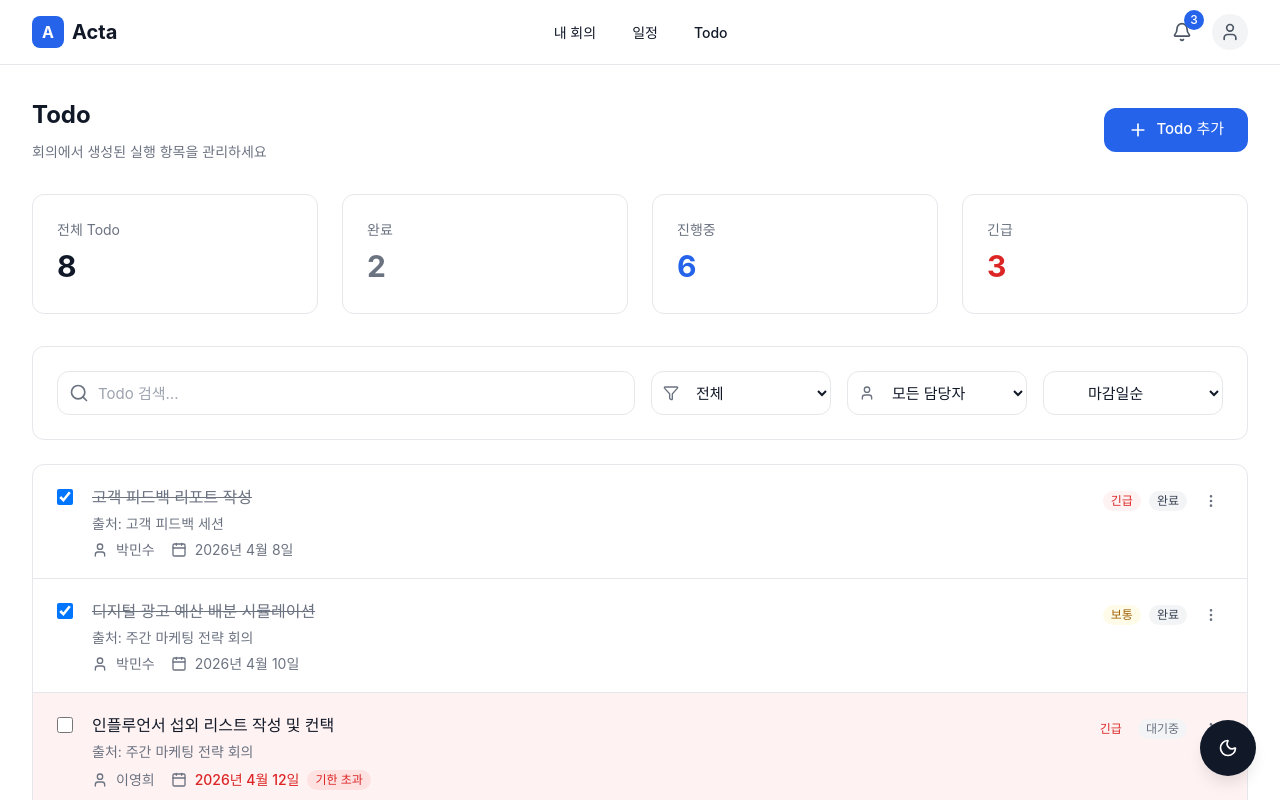
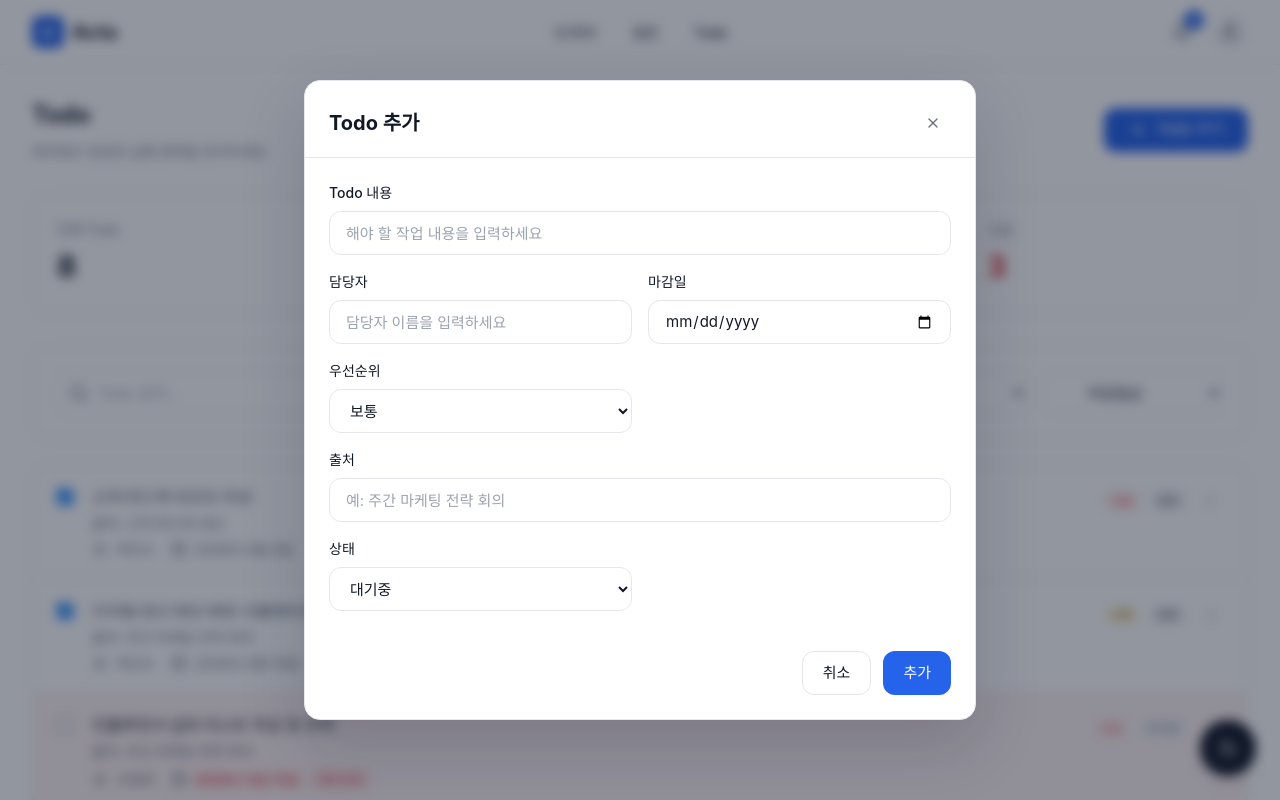
Before and after one commit to YU-AIProject-26/Frontend, a React (Vite) app: page /todo in a window 1280 px wide. Both pictures are taken after a click on the button "Todo 추가". Shown: the top 800 px of the page. Built offline with nearby package versions, Linux system fonts and the light colour scheme.

Commit message:
[추가] Todo 추가 모달 UI 및 생성 기능 구현

```diff
--- a/src/pages/TodoPage.styles.ts
+++ b/src/pages/TodoPage.styles.ts
@@ -544,3 +544,217 @@ export const OverdueBadge = styled.span`
   font-size: 0.75rem;
   font-weight: 500;
 `;
+
+export const ModalOverlay = styled.div`
+  position: fixed;
+  inset: 0;
+  z-index: 1000;
+  background: rgba(15, 23, 42, 0.45);
+  backdrop-filter: blur(6px);
+  display: flex;
+  align-items: center;
+  justify-content: center;
+  padding: 1.5rem;
+`;
+
+export const ModalCard = styled.div`
+  width: 100%;
+  max-width: 42rem;
+  border-radius: 1rem;
+  border: 1px solid #e5e7eb;
+  background: #ffffff;
+  box-shadow: 0 24px 64px rgba(15, 23, 42, 0.18);
+  overflow: hidden;
+
+  html.dark & {
+    border-color: #262626;
+    background: #1a1a1a;
+    box-shadow: 0 24px 64px rgba(0, 0, 0, 0.45);
+  }
+`;
+
+export const ModalHeader = styled.div`
+  display: flex;
+  align-items: center;
+  justify-content: space-between;
+  padding: 1.5rem 1.5rem 1rem;
+  border-bottom: 1px solid #e5e7eb;
+
+  html.dark & {
+    border-bottom-color: #262626;
+  }
+`;
+
+export const ModalTitle = styled.h2`
+  margin: 0;
+  font-size: 1.25rem;
+  font-weight: 700;
+  color: #111827;
+
+  html.dark & {
+    color: #ffffff;
+  }
+`;
+
+export const ModalCloseButton = styled.button`
+  width: 2.25rem;
+  height: 2.25rem;
+  border: none;
+  border-radius: 9999px;
+  background: transparent;
+  display: inline-flex;
+  align-items: center;
+  justify-content: center;
+
+  &:hover {
+    background: #f3f4f6;
+  }
+
+  .close-icon {
+    width: 1rem;
+    height: 1rem;
+    color: #6b7280;
+  }
+
+  html.dark & {
+    &:hover {
+      background: #1f2937;
+    }
+
+    .close-icon {
+      color: #9ca3af;
+    }
+  }
+`;
+
+export const ModalBody = styled.div`
+  padding: 1.5rem;
+`;
+
+export const ModalGrid = styled.div`
+  display: grid;
+  grid-template-columns: repeat(2, minmax(0, 1fr));
+  gap: 1rem;
+`;
+
+export const ModalField = styled.div`
+  display: flex;
+  flex-direction: column;
+  gap: 0.5rem;
+
+  &:first-child,
+  &:nth-child(5) {
+    grid-column: span 2;
+  }
+`;
+
+export const ModalLabel = styled.label`
+  font-size: 0.875rem;
+  font-weight: 500;
+  color: #111827;
+
+  html.dark & {
+    color: #ffffff;
+  }
+`;
+
+export const ModalInput = styled.input`
+  width: 100%;
+  height: 2.75rem;
+  padding: 0 1rem;
+  border-radius: 0.75rem;
+  border: 1px solid #e5e7eb;
+  background: #ffffff;
+  color: #111827;
+  font-size: 0.9375rem;
+  outline: none;
+
+  &::placeholder {
+    color: #9ca3af;
+  }
+
+  &:focus {
+    border-color: ${({ theme }) => theme.colors.accent};
+    box-shadow: 0 0 0 3px rgba(37, 99, 235, 0.12);
+  }
+
+  html.dark & {
+    border-color: #262626;
+    background: #0a0a0a;
+    color: #ffffff;
+  }
+`;
+
+export const ModalSelect = styled.select`
+  width: 100%;
+  height: 2.75rem;
+  padding: 0 1rem;
+  border-radius: 0.75rem;
+  border: 1px solid #e5e7eb;
+  background: #ffffff;
+  color: #111827;
+  font-size: 0.9375rem;
+  outline: none;
+
+  &:focus {
+    border-color: ${({ theme }) => theme.colors.accent};
+    box-shadow: 0 0 0 3px rgba(37, 99, 235, 0.12);
+  }
+
+  html.dark & {
+    border-color: #262626;
+    background: #0a0a0a;
+    color: #ffffff;
+  }
+`;
+
+export const ModalActions = styled.div`
+  display: flex;
+  justify-content: flex-end;
+  gap: 0.75rem;
+  padding: 1rem 1.5rem 1.5rem;
+`;
+
+export const ModalCancelButton = styled.button`
+  height: 2.75rem;
+  padding: 0 1.25rem;
+  border-radius: 0.75rem;
+  border: 1px solid #e5e7eb;
+  background: #ffffff;
+  color: #111827;
+  font-size: 0.9375rem;
+  font-weight: 500;
+
+  &:hover {
+    background: #f3f4f6;
+  }
+
+  html.dark & {
+    border-color: #262626;
+    background: #1a1a1a;
+    color: #ffffff;
+
+    &:hover {
+      background: #1f2937;
+    }
+  }
+`;
+
+export const ModalSubmitButton = styled.button`
+  height: 2.75rem;
+  padding: 0 1.25rem;
+  border: none;
+  border-radius: 0.75rem;
+  background: ${({ theme }) => theme.colors.accent};
+  color: #ffffff;
+  font-size: 0.9375rem;
+  font-weight: 500;
+
+  &:hover {
+    background: color-mix(
+      in srgb,
+      ${({ theme }) => theme.colors.accent} 90%,
+      transparent
+    );
+  }
+`;
--- a/src/pages/TodoPage.tsx
+++ b/src/pages/TodoPage.tsx
@@ -6,6 +6,7 @@ import {
   MoreVertical,
   Calendar,
   User,
+  X,
 } from 'lucide-react';
 import {
   PageWrapper,
@@ -47,18 +48,24 @@ import {
   TodoMetaItem,
   TodoMetaText,
   OverdueBadge,
+  ModalOverlay,
+  ModalCard,
+  ModalHeader,
+  ModalTitle,
+  ModalCloseButton,
+  ModalBody,
+  ModalGrid,
+  ModalField,
+  ModalLabel,
+  ModalInput,
+  ModalSelect,
+  ModalActions,
+  ModalCancelButton,
+  ModalSubmitButton,
 } from './TodoPage.styles';
 
 type FilterType = 'all' | 'pending' | 'completed';
 type SortType = 'due-date' | 'priority' | 'status' | 'recent';
-type AssigneeFilter =
-  | 'all-assignee'
-  | '김철수'
-  | '이영희'
-  | '박민수'
-  | '최지은'
-  | '정현우';
-
 type TodoStatus = '진행중' | '대기중' | '완료';
 
 type Todo = {
@@ -73,13 +80,25 @@ type Todo = {
   previousStatus?: Exclude<TodoStatus, '완료'>;
 };
 
+const priorityOrder: Record<Todo['priority'], number> = {
+  high: 0,
+  medium: 1,
+  low: 2,
+};
+
+const statusOrder: Record<Todo['status'], number> = {
+  진행중: 0,
+  대기중: 1,
+  완료: 2,
+};
+
 export default function TodoPage() {
   const [filter, setFilter] = useState<FilterType>('all');
-  const [assigneeFilter, setAssigneeFilter] =
-    useState<AssigneeFilter>('all-assignee');
+  const [assigneeFilter, setAssigneeFilter] = useState('all-assignee');
   const [sortType, setSortType] = useState<SortType>('due-date');
   const [searchKeyword, setSearchKeyword] = useState('');
   const [openMenuId, setOpenMenuId] = useState<number | null>(null);
+  const [isAddModalOpen, setIsAddModalOpen] = useState(false);
 
   const [todos, setTodos] = useState<Todo[]>([
     {
@@ -172,6 +191,73 @@ export default function TodoPage() {
     },
   ]);
 
+  const [newTodo, setNewTodo] = useState({
+    text: '',
+    assignee: '',
+    dueDate: '',
+    priority: 'medium' as 'high' | 'medium' | 'low',
+    source: '',
+    status: '대기중' as Exclude<TodoStatus, '완료'>,
+  });
+
+  const assigneeOptions = useMemo(() => {
+    const uniqueAssignees = Array.from(
+      new Set(
+        todos
+          .map((todo) => todo.assignee.trim())
+          .filter((assignee) => assignee.length > 0)
+      )
+    ).sort((a, b) => a.localeCompare(b, 'ko-KR'));
+
+    return ['all-assignee', ...uniqueAssignees];
+  }, [todos]);
+
+  const resetNewTodo = () => {
+    setNewTodo({
+      text: '',
+      assignee: '',
+      dueDate: '',
+      priority: 'medium',
+      source: '',
+      status: '대기중',
+    });
+  };
+
+  const openAddModal = () => {
+    resetNewTodo();
+    setIsAddModalOpen(true);
+  };
+
+  const closeAddModal = () => {
+    setIsAddModalOpen(false);
+  };
+
+  const handleAddTodo = () => {
+    if (
+      !newTodo.text.trim() ||
+      !newTodo.assignee.trim() ||
+      !newTodo.dueDate ||
+      !newTodo.source.trim()
+    ) {
+      return;
+    }
+
+    const createdTodo: Todo = {
+      id: Date.now(),
+      text: newTodo.text.trim(),
+      assignee: newTodo.assignee.trim(),
+      dueDate: newTodo.dueDate,
+      priority: newTodo.priority,
+      completed: false,
+      source: newTodo.source.trim(),
+      status: newTodo.status,
+      previousStatus: newTodo.status,
+    };
+
+    setTodos((prev) => [createdTodo, ...prev]);
+    closeAddModal();
+  };
+
   const toggleTodoCompleted = (id: number) => {
     setTodos((prev) =>
       prev.map((todo) => {
@@ -188,7 +274,10 @@ export default function TodoPage() {
         return {
           ...todo,
           completed: true,
-          previousStatus: todo.status === '완료' ? todo.previousStatus ?? '진행중' : todo.status,
+          previousStatus:
+            todo.status === '완료'
+              ? todo.previousStatus ?? '진행중'
+              : todo.status,
           status: '완료',
         };
       })
@@ -215,18 +304,6 @@ export default function TodoPage() {
       month: 'long',
       day: 'numeric',
     });
-  };
-
-  const priorityOrder: Record<Todo['priority'], number> = {
-    high: 0,
-    medium: 1,
-    low: 2,
-  };
-
-  const statusOrder: Record<Todo['status'], number> = {
-    진행중: 0,
-    대기중: 1,
-    완료: 2,
   };
 
   const filteredTodos = useMemo(() => {
@@ -274,6 +351,7 @@ export default function TodoPage() {
   }, [todos, filter, assigneeFilter, sortType, searchKeyword]);
 
   return (
+    <>
       <PageWrapper>
         <HeaderSection>
           <HeaderLeft>
@@ -283,7 +361,7 @@ export default function TodoPage() {
             </HeaderDescription>
           </HeaderLeft>
 
-        <AddButton type = "button">
+          <AddButton type = "button" onClick = {openAddModal}>
             <Plus className = "button-icon" />
             Todo 추가
           </AddButton>
@@ -344,16 +422,13 @@ export default function TodoPage() {
               </SelectIconBox>
               <SelectElement
                 value = {assigneeFilter}
-              onChange = {(e) =>
-                setAssigneeFilter(e.target.value as AssigneeFilter)
-              }
+                onChange = {(e) => setAssigneeFilter(e.target.value)}
               >
-              <option value = "all-assignee">모든 담당자</option>
-              <option value = "김철수">김철수</option>
-              <option value = "이영희">이영희</option>
-              <option value = "박민수">박민수</option>
-              <option value = "최지은">최지은</option>
-              <option value = "정현우">정현우</option>
+                {assigneeOptions.map((assignee) => (
+                  <option key = {assignee} value = {assignee}>
+                    {assignee === 'all-assignee' ? '모든 담당자' : assignee}
+                  </option>
+                ))}
               </SelectElement>
             </SelectWrapper>
 
@@ -388,7 +463,9 @@ export default function TodoPage() {
                   <TodoContent>
                     <TodoTopRow>
                       <div>
-                      <TodoText $completed = {todo.completed}>{todo.text}</TodoText>
+                        <TodoText $completed = {todo.completed}>
+                          {todo.text}
+                        </TodoText>
                         <TodoSource>출처: {todo.source}</TodoSource>
                       </div>
 
@@ -457,5 +534,121 @@ export default function TodoPage() {
           </TodoList>
         </TodoListCard>
       </PageWrapper>
+
+      {isAddModalOpen && (
+        <ModalOverlay onClick = {closeAddModal}>
+          <ModalCard onClick = {(e) => e.stopPropagation()}>
+            <ModalHeader>
+              <ModalTitle>Todo 추가</ModalTitle>
+              <ModalCloseButton type = "button" onClick = {closeAddModal}>
+                <X className = "close-icon" />
+              </ModalCloseButton>
+            </ModalHeader>
+
+            <ModalBody>
+              <ModalGrid>
+                <ModalField>
+                  <ModalLabel>Todo 내용</ModalLabel>
+                  <ModalInput
+                    value = {newTodo.text}
+                    onChange = {(e) =>
+                      setNewTodo((prev) => ({
+                        ...prev,
+                        text: e.target.value,
+                      }))
+                    }
+                    placeholder = "해야 할 작업 내용을 입력하세요"
+                  />
+                </ModalField>
+
+                <ModalField>
+                  <ModalLabel>담당자</ModalLabel>
+                  <ModalInput
+                    value = {newTodo.assignee}
+                    onChange = {(e) =>
+                      setNewTodo((prev) => ({
+                        ...prev,
+                        assignee: e.target.value,
+                      }))
+                    }
+                    placeholder = "담당자 이름을 입력하세요"
+                  />
+                </ModalField>
+
+                <ModalField>
+                  <ModalLabel>마감일</ModalLabel>
+                  <ModalInput
+                    type = "date"
+                    value = {newTodo.dueDate}
+                    onChange = {(e) =>
+                      setNewTodo((prev) => ({
+                        ...prev,
+                        dueDate: e.target.value,
+                      }))
+                    }
+                  />
+                </ModalField>
+
+                <ModalField>
+                  <ModalLabel>우선순위</ModalLabel>
+                  <ModalSelect
+                    value = {newTodo.priority}
+                    onChange = {(e) =>
+                      setNewTodo((prev) => ({
+                        ...prev,
+                        priority: e.target.value as 'high' | 'medium' | 'low',
+                      }))
+                    }
+                  >
+                    <option value = "high">긴급</option>
+                    <option value = "medium">보통</option>
+                    <option value = "low">낮음</option>
+                  </ModalSelect>
+                </ModalField>
+
+                <ModalField>
+                  <ModalLabel>출처</ModalLabel>
+                  <ModalInput
+                    value = {newTodo.source}
+                    onChange = {(e) =>
+                      setNewTodo((prev) => ({
+                        ...prev,
+                        source: e.target.value,
+                      }))
+                    }
+                    placeholder = "예: 주간 마케팅 전략 회의"
+                  />
+                </ModalField>
+
+                <ModalField>
+                  <ModalLabel>상태</ModalLabel>
+                  <ModalSelect
+                    value = {newTodo.status}
+                    onChange = {(e) =>
+                      setNewTodo((prev) => ({
+                        ...prev,
+                        status: e.target.value as Exclude<TodoStatus, '완료'>,
+                      }))
+                    }
+                  >
+                    <option value = "진행중">진행중</option>
+                    <option value = "대기중">대기중</option>
+                  </ModalSelect>
+                </ModalField>
+              </ModalGrid>
+            </ModalBody>
+
+            <ModalActions>
+              <ModalCancelButton type = "button" onClick = {closeAddModal}>
+                취소
+              </ModalCancelButton>
+              <ModalSubmitButton type = "button" onClick = {handleAddTodo}>
+                추가
+              </ModalSubmitButton>
+            </ModalActions>
+          </ModalCard>
+        </ModalOverlay>
+      )}
+    </>
   );
 }
```
Lines whose indentation alone changed are shown as unchanged.
